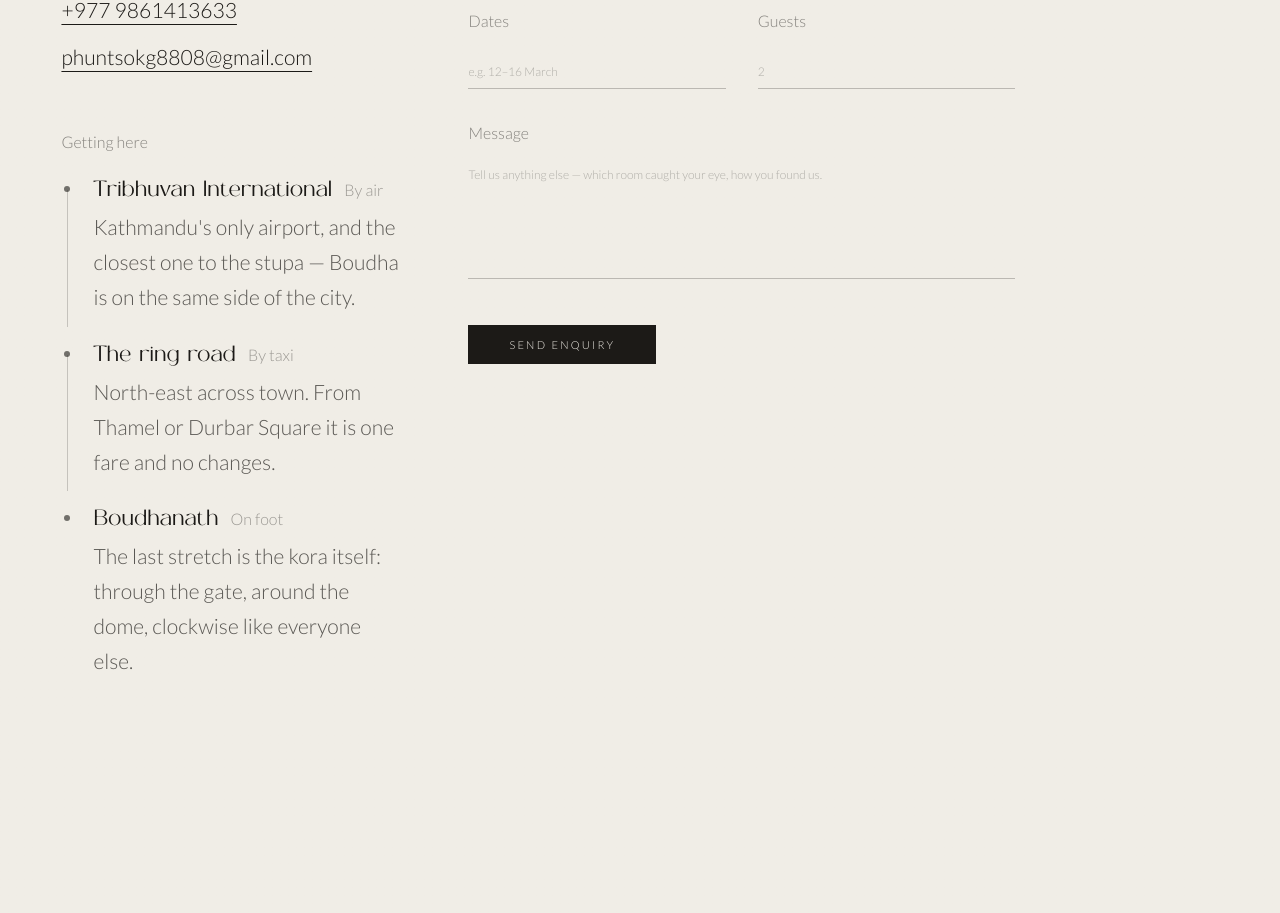
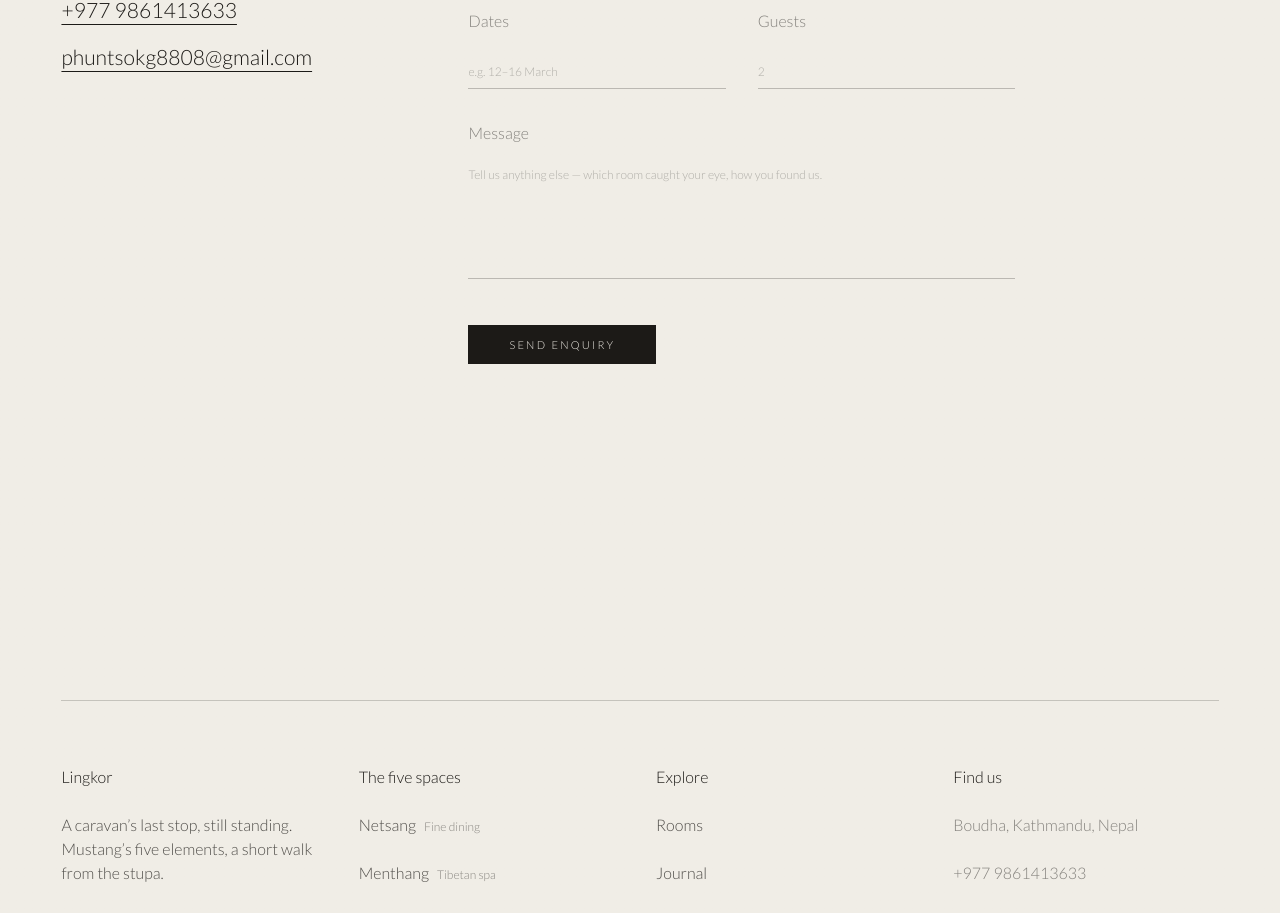
Before and after one commit to Sauravshrestha25/lingkor-frontend, a Next.js app: page /contact in a window 1280 px wide. Shown: the part 1051-1964 px from the top of the page. Built offline with nearby package versions, Linux system fonts and the light colour scheme.

Commit message:
feat: new

```diff
--- a/app/contact/page.tsx
+++ b/app/contact/page.tsx
@@ -119,39 +119,6 @@ export default function ContactPage() {
                   </p>
                 </address>
               </Rise>
-
-              <Rise delay={160} className="mt-14">
-                <Label className="opacity-50">Getting here</Label>
-                <ol className="mt-6">
-                  {ROUTE.map((stop, i) => (
-                    <li key={stop.place} className="flex gap-5 pb-7 last:pb-0">
-                      <div className="relative flex w-3 shrink-0 justify-center">
-                        <span
-                          aria-hidden="true"
-                          className={`absolute top-3 h-full w-px bg-ink/20 ${
-                            i === ROUTE.length - 1 ? "hidden" : ""
-                          }`}
-                        />
-                        <span
-                          aria-hidden="true"
-                          className="relative mt-2 h-1.5 w-1.5 rounded-full bg-ink/60"
-                        />
-                      </div>
-                      <div>
-                        <div className="flex items-baseline gap-3">
-                          <span className="font-display text-[1.375rem] leading-none">
-                            {stop.place}
-                          </span>
-                          <Label className="opacity-40">{stop.leg}</Label>
-                        </div>
-                        <p className="text-body mt-2 opacity-70">
-                          {stop.detail}
-                        </p>
-                      </div>
-                    </li>
-                  ))}
-                </ol>
-              </Rise>
             </div>
           </div>
         </div>
```
